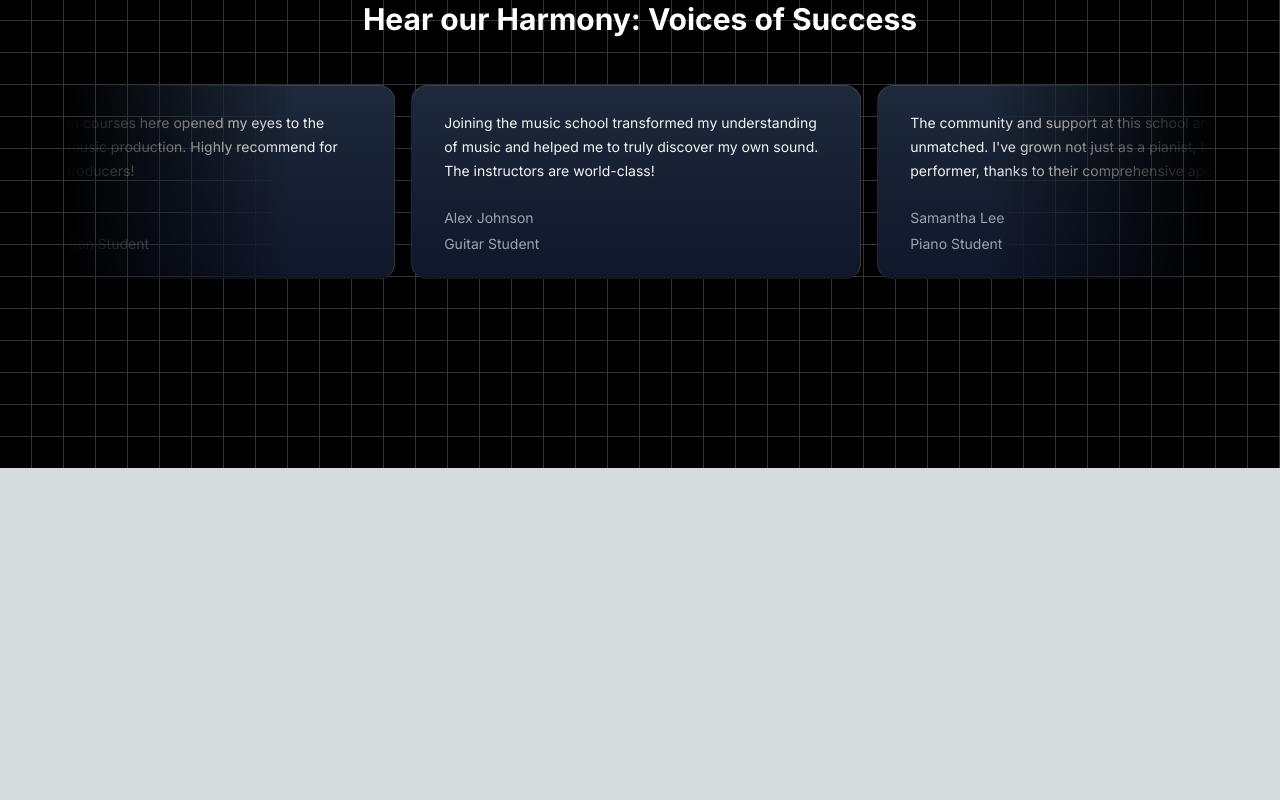
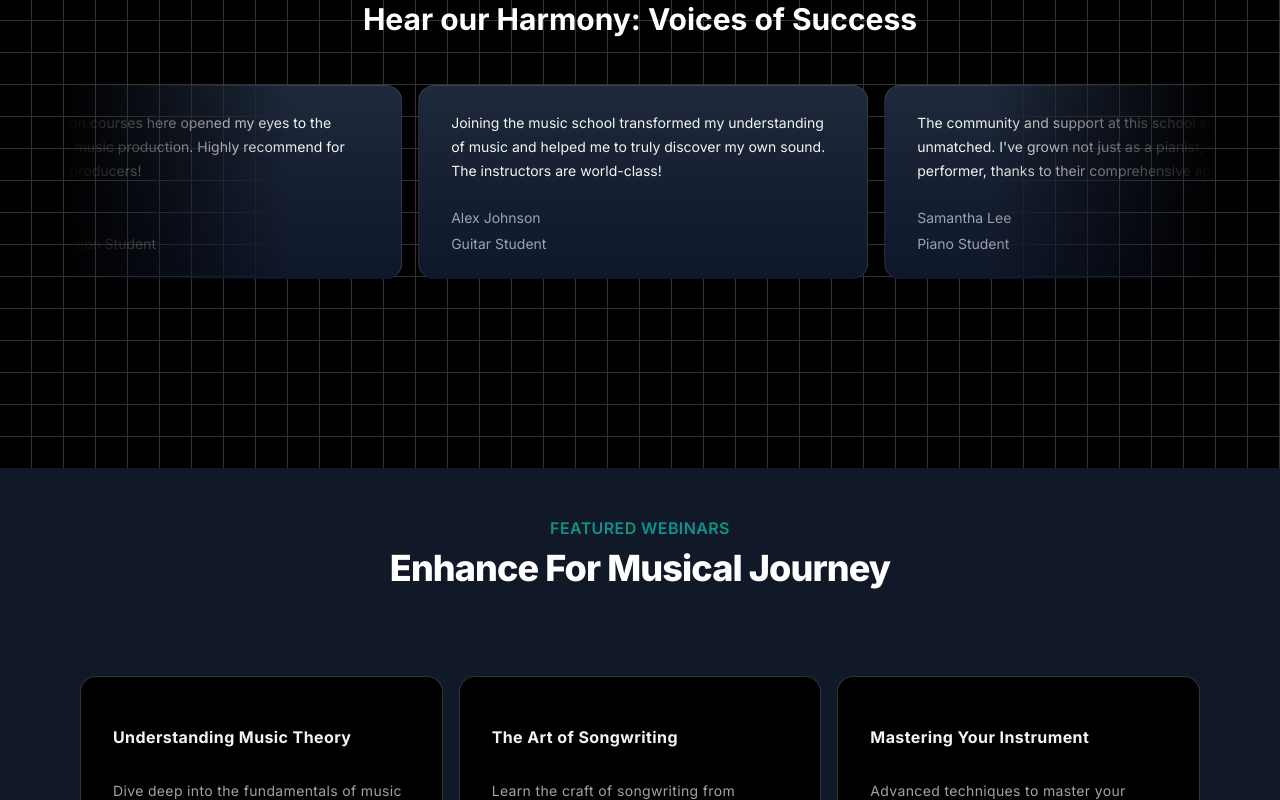
Before and after one commit to itsAmitgupta/musicNextjs, a Next.js app: page / in a window 1280 px wide. Shown: the part 2000-2800 px from the top of the page. Before the commit the page ends 2468 px from the top, so only its background shows below. Built offline with nearby package versions, Linux system fonts and the light colour scheme.

Commit message:
Card Hover Effect

```diff
--- a/src/app/page.tsx
+++ b/src/app/page.tsx
@@ -1,6 +1,7 @@
 import FeaturedCourses from "@/components/FeaturedCourses";
 import Herosection from "@/components/Herosection";
 import TestimonialCards from "@/components/TestimonialCards";
+import UpcomingWebinars from "@/components/UpcomingWebinars";
 import WhyChooseUs from "@/components/WhyChooseUs";
 import Image from "next/image";
 
@@ -11,6 +12,7 @@
       <FeaturedCourses/>
       <WhyChooseUs/>
       <TestimonialCards/>
+      <UpcomingWebinars/>
     </main>
   );
 }
--- /dev/null
+++ b/src/components/UpcomingWebinars.tsx
@@ -0,0 +1,79 @@
+'use client'
+import React from 'react'
+import Link from 'next/link'
+import { HoverEffect } from './ui/card-hover-effect';
+function UpcomingWebinars() {
+
+    const featuredWebinars = [
+        {
+          title: 'Understanding Music Theory',
+          description:
+            'Dive deep into the fundamentals of music theory and enhance your musical skills.',
+          slug: 'understanding-music-theory',
+          isFeatured: true,
+        },
+        {
+          title: 'The Art of Songwriting',
+          description:
+            'Learn the craft of songwriting from experienced musicians and songwriters.',
+          slug: 'the-art-of-songwriting',
+          isFeatured: true,
+        },
+        {
+          title: 'Mastering Your Instrument',
+          description:
+            'Advanced techniques to master your musical instrument of choice.',
+          slug: 'mastering-your-instrument',
+          isFeatured: true,
+        },
+        {
+          title: 'Music Production Essentials',
+          description:
+            'Get started with music production with this comprehensive overview.',
+          slug: 'music-production-essentials',
+          isFeatured: true,
+        },
+        // Added two more webinars
+        {
+          title: 'Live Performance Techniques',
+          description:
+            'Enhance your live performance skills with expert tips and strategies.',
+          slug: 'live-performance-techniques',
+          isFeatured: true,
+        },
+        {
+          title: 'Digital Music Marketing',
+          description:
+            'Learn how to promote your music effectively in the digital age.',
+          slug: 'digital-music-marketing',
+          isFeatured: true,
+        },
+      ];
+
+  return (
+    <div className='p-12 bg-gray-900'>
+        <div className='max-w-7xl mx-auto px-4 sm:px-6'>
+            <div className='text-center'>
+                <h2 className='text-base text-teal-600 font-semibold tracking-wide'>FEATURED WEBINARS</h2>
+                <p className='mt-2 text-3xl leading-8 font-extrabold tracking-tight text-white sm:text-4xl'>Enhance For Musical Journey</p>
+            </div>
+            <div className='mt-10'>
+                <HoverEffect items={featuredWebinars.map(webinar => (
+                {
+                title : webinar.title,
+                description : webinar.description,
+                link : "/"
+            }
+                ))}/>
+            </div>
+            <div className='mt-10 text-center'>
+                <Link className='px-4 py-2 rounded border border-neutral-600 bg-white hover:bg-gray-100 transition duration-200' href={"/"}>
+                    View All Webinars
+                </Link>
+            </div>
+        </div>
+    </div>
+  )
+}
+
+export default UpcomingWebinars
--- /dev/null
+++ b/src/components/ui/card-hover-effect.tsx
@@ -0,0 +1,111 @@
+import { cn } from "@/utils/cn";
+import { AnimatePresence, motion } from "framer-motion";
+import Link from "next/link";
+import { useState } from "react";
+
+export const HoverEffect = ({
+  items,
+  className,
+}: {
+  items: {
+    title: string;
+    description: string;
+    link: string;
+  }[];
+  className?: string;
+}) => {
+  let [hoveredIndex, setHoveredIndex] = useState<number | null>(null);
+
+  return (
+    <div
+      className={cn(
+        "grid grid-cols-1 md:grid-cols-2  lg:grid-cols-3  py-10",
+        className
+      )}
+    >
+      {items.map((item, idx) => (
+        <Link
+          href={item?.link}
+          key={item?.link}
+          className="relative group  block p-2 h-full w-full"
+          onMouseEnter={() => setHoveredIndex(idx)}
+          onMouseLeave={() => setHoveredIndex(null)}
+        >
+          <AnimatePresence>
+            {hoveredIndex === idx && (
+              <motion.span
+                className="absolute inset-0 h-full w-full bg-neutral-200 dark:bg-slate-800/[0.8] block  rounded-3xl"
+                layoutId="hoverBackground"
+                initial={{ opacity: 0 }}
+                animate={{
+                  opacity: 1,
+                  transition: { duration: 0.15 },
+                }}
+                exit={{
+                  opacity: 0,
+                  transition: { duration: 0.15, delay: 0.2 },
+                }}
+              />
+            )}
+          </AnimatePresence>
+          <Card>
+            <CardTitle>{item.title}</CardTitle>
+            <CardDescription>{item.description}</CardDescription>
+          </Card>
+        </Link>
+      ))}
+    </div>
+  );
+};
+
+export const Card = ({
+  className,
+  children,
+}: {
+  className?: string;
+  children: React.ReactNode;
+}) => {
+  return (
+    <div
+      className={cn(
+        "rounded-2xl h-full w-full p-4 overflow-hidden bg-black border border-transparent dark:border-white/[0.2] group-hover:border-slate-700 relative z-20",
+        className
+      )}
+    >
+      <div className="relative z-50">
+        <div className="p-4">{children}</div>
+      </div>
+    </div>
+  );
+};
+export const CardTitle = ({
+  className,
+  children,
+}: {
+  className?: string;
+  children: React.ReactNode;
+}) => {
+  return (
+    <h4 className={cn("text-zinc-100 font-bold tracking-wide mt-4", className)}>
+      {children}
+    </h4>
+  );
+};
+export const CardDescription = ({
+  className,
+  children,
+}: {
+  className?: string;
+  children: React.ReactNode;
+}) => {
+  return (
+    <p
+      className={cn(
+        "mt-8 text-zinc-400 tracking-wide leading-relaxed text-sm",
+        className
+      )}
+    >
+      {children}
+    </p>
+  );
+};
```
